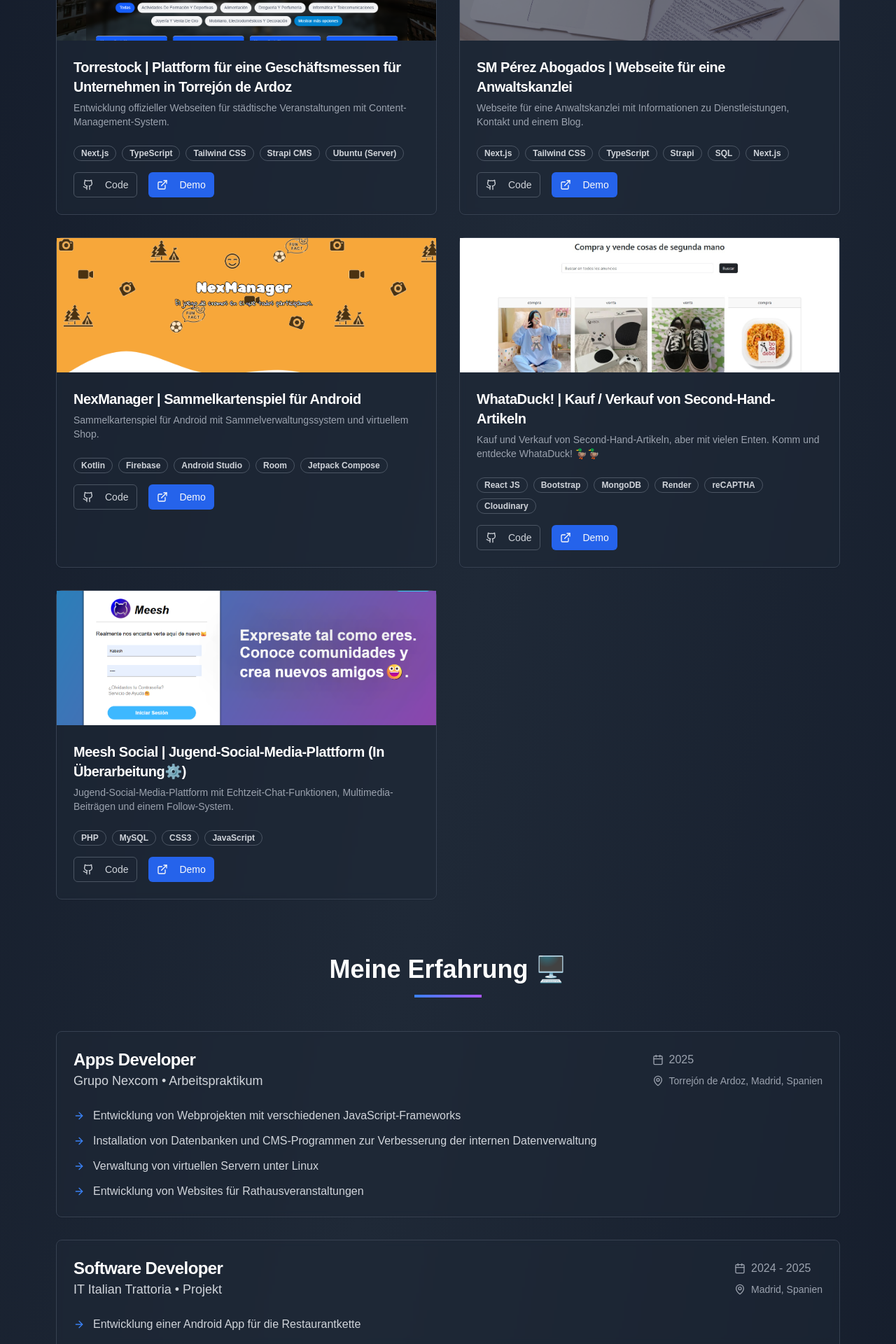
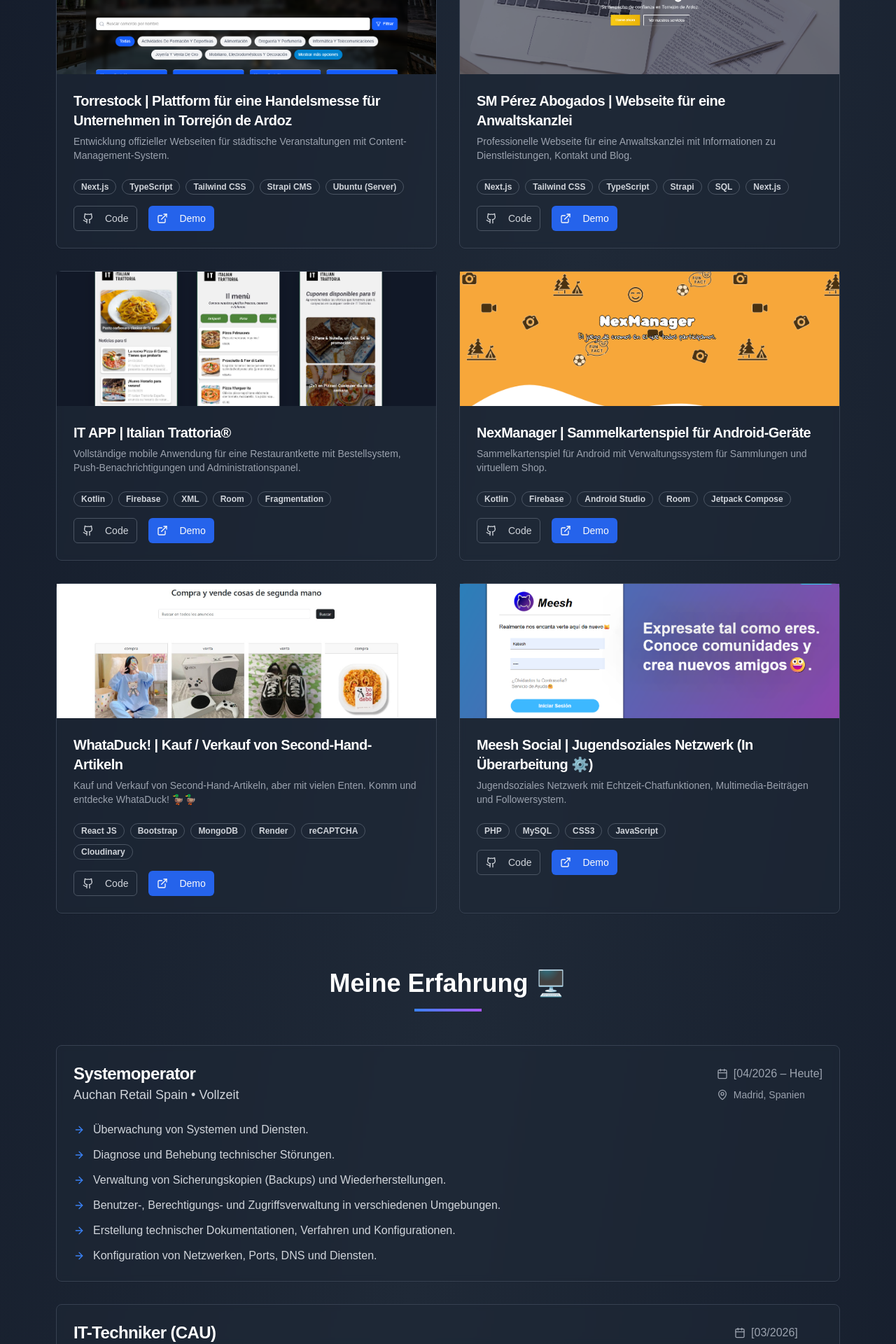
Before and after one commit to Kabash87/new-portafolio, a Next.js app: page /de in a window 1280 px wide. Shown: the part 2317-4237 px from the top of the page at 70% size. Built offline with nearby package versions, Linux system fonts and the light colour scheme.

Commit message:
v3.5.3 Updating content

```diff
--- a/app/de/page.tsx
+++ b/app/de/page.tsx
@@ -122,40 +122,75 @@ export default function Portfolio() {
 
   const experiences = [
     {
-      company: "Grupo Nexcom",
-      position: "Apps Developer",
-      period: "2025",
-      location: "Torrejón de Ardoz, Madrid, Spanien",
-      type: "Arbeitspraktikum",
+      company: "Auchan Retail Spain",
+      position: "Systemoperator",
+      period: "[04/2026 – Heute]",
+      location: "Madrid, Spanien",
+      type: "Vollzeit",
       description: [
-        "Entwicklung von Webprojekten mit verschiedenen JavaScript-Frameworks",
-        "Installation von Datenbanken und CMS-Programmen zur Verbesserung der internen Datenverwaltung",
-        "Verwaltung von virtuellen Servern unter Linux",
-        "Entwicklung von Websites für Rathausveranstaltungen",
+        "Überwachung von Systemen und Diensten.",
+        "Diagnose und Behebung technischer Störungen.",
+        "Verwaltung von Sicherungskopien (Backups) und Wiederherstellungen.",
+        "Benutzer-, Berechtigungs- und Zugriffsverwaltung in verschiedenen Umgebungen.",
+        "Erstellung technischer Dokumentationen, Verfahren und Konfigurationen.",
+        "Konfiguration von Netzwerken, Ports, DNS und Diensten.",
       ],
     },
     {
-      company: "IT Italian Trattoria",
-      position: "Software Developer",
-      period: "2024 - 2025",
+      company: "Grupo El Corte Inglés",
+      position: "IT-Techniker (CAU)",
+      period: "[03/2026]",
       location: "Madrid, Spanien",
-      type: "Projekt",
+      type: "Befristeter Vertrag",
       description: [
-        "Entwicklung einer Android App für die Restaurantkette",
-        "Entwicklung eines CMS mit react-admin zur Datenverwaltung",
-        "Einrichtung eines Firebase-Projekts zur Speicherung von Daten und Echtzeit-Benachrichtigungen",
+        "Konfiguration und Bereitstellung von IT-Geräten mithilfe von MDM-Verwaltungstools.",
+        "Installation und Wartung von Unternehmensanwendungen sowie Sicherheitslösungen (Antivirus, Schutzrichtlinien usw.).",
+        "Diagnose und Behebung technischer Probleme sowohl im Hardware- als auch im Softwarebereich.",
+        "Erstellung und Aktualisierung technischer Dokumentationen, Verfahren und Konfigurationen.",
       ],
     },
     {
-      company: "Meesh Social",
-      position: "Full Stack Developer",
-      period: "2022 - 2023",
-      location: "Quito, Ecuador",
-      type: "Jugend-Social-Media-Projekt",
+      company: "Offshore Tech",
+      position: "IT-Techniker",
+      period: "[02/2026]",
+      location: "San Fernando, Madrid, Spanien",
+      type: "Projektvertrag",
       description: [
-        "Full Stack Programmierung",
-        "Verantwortlich für die Organisation der Arbeitsgruppe",
-        "Anwendungsbereitstellung und Automatisierung der Datenbank",
+        "Konfiguration mobiler Geräte mit MDM-Tools für ein Projekt der Renfe-Gruppe.",
+        "Installation von Unternehmensanwendungen und Sicherheitstools (Antivirus).",
+        "Diagnose und Behebung technischer Probleme in Hardware und Software.",
+        "Konfiguration und Wartung von IT-Geräten.",
+      ],
+    },
+    {
+      company: "Grupo Nexcom",
+      position: "IT-Techniker",
+      period: "[12/2025 – 02/2026]",
+      location: "Torrejón de Ardoz, Madrid, Spanien",
+      type: "Selbstständig",
+      description: [
+        "Technischer Support und Fehlerbehebung in Windows-/Linux-Umgebungen.",
+        "Behebung von Hardware- und Softwareproblemen.",
+        "Administration und Wartung von Systemen.",
+        "Verwaltung von Diensten, Benutzern, Berechtigungen und Zugängen.",
+        "Diagnose und Lösung technischer Probleme.",
+        "Konfiguration von Netzwerken, Ports, DNS und Diensten.",
+        "Optimierung von Cybersicherheitsparametern.",
+      ],
+    },
+    {
+      company: "Grupo Nexcom",
+      position: "Full-Stack-Entwickler",
+      period: "[03/2025 – 05/2025]",
+      location: "Torrejón de Ardoz, Madrid, Spanien",
+      type: "Berufspraktikum",
+      description: [
+        "Entwicklung von Webanwendungen mit React und Angular.",
+        "Implementierung responsiver Benutzeroberflächen mit HTML, CSS und JavaScript.",
+        "Backend-Entwicklung mit Java (Spring Boot).",
+        "Integration von REST-APIs und Datenverwaltung.",
+        "Teamarbeit mit Git-Versionskontrolle.",
+        "Wartung und Verbesserung bestehender Funktionen.",
       ],
     },
   ];
@@ -163,19 +198,9 @@ export default function Portfolio() {
   const projects = [
     {
       id: 1,
-      title: "IT APP | Italian Trattoria®",
+      title: "Grupo Nexcom® | Unternehmensportal",
       description:
-        "Vollständige mobile Anwendung für eine Restaurantkette mit Bestellsystem, Push-Benachrichtigungen und Admin-Panel.",
-      technologies: ["Kotlin", "Firebase", "XML", "Room", "Fragmentation"],
-      image: "/imagenes/i1.png",
-      github: "https://github.com/Kabash87/IT-APP",
-      demo: "https://info.it-backend.es/",
-    },
-    {
-      id: 2,
-      title: "Grupo Nexcom® | Webplattform",
-      description:
-        "Webplattform für Grupo Nexcom mit Projekt-, Aufgaben- und interner Kommunikationsverwaltung. Echtzeit-Informationen für Besucher und Kunden.",
+        "Webplattform für Grupo Nexcom mit Projekt-, Aufgaben- und interner Kommunikationsverwaltung. Echtzeitinformationen für Besucher und Kunden.",
       technologies: [
         "Next.js",
         "TypeScript",
@@ -188,9 +213,26 @@ export default function Portfolio() {
       demo: "https://gruponexcom.com/",
     },
     {
+      id: 2,
+      title:
+        "AprenderParaSerFeliz | Plattform für gemeinnützige Vereine in Spanien",
+      description:
+        "Entwicklung einer Webplattform für eine gemeinnützige Organisation mit Verwaltung von Veranstaltungen, Spenden und Freiwilligenarbeit. Echtzeitinformationen für Besucher und Mitglieder.",
+      technologies: [
+        "Next.js",
+        "TypeScript",
+        "Tailwind CSS",
+        "Strapi CMS",
+        "Ubuntu (Server)",
+      ],
+      image: "/imagenes/i8.png",
+      github: "https://aprenderparaserfeliz.com/",
+      demo: "https://aprenderparaserfeliz.com/",
+    },
+    {
       id: 3,
       title:
-        "Torrestock | Plattform für eine Geschäftsmessen für Unternehmen in Torrejón de Ardoz",
+        "Torrestock | Plattform für eine Handelsmesse für Unternehmen in Torrejón de Ardoz",
       description:
         "Entwicklung offizieller Webseiten für städtische Veranstaltungen mit Content-Management-System.",
       technologies: [
@@ -204,11 +246,12 @@ export default function Portfolio() {
       github: "https://torrestock.com/",
       demo: "https://torrestock.com/",
     },
+
     {
       id: 4,
       title: "SM Pérez Abogados | Webseite für eine Anwaltskanzlei",
       description:
-        "Webseite für eine Anwaltskanzlei mit Informationen zu Dienstleistungen, Kontakt und einem Blog.",
+        "Professionelle Webseite für eine Anwaltskanzlei mit Informationen zu Dienstleistungen, Kontakt und Blog.",
       technologies: [
         "Next.js",
         "Tailwind CSS",
@@ -223,9 +266,20 @@ export default function Portfolio() {
     },
     {
       id: 5,
-      title: "NexManager | Sammelkartenspiel für Android",
+      title: "IT APP | Italian Trattoria®",
       description:
-        "Sammelkartenspiel für Android mit Sammelverwaltungssystem und virtuellem Shop.",
+        "Vollständige mobile Anwendung für eine Restaurantkette mit Bestellsystem, Push-Benachrichtigungen und Administrationspanel.",
+      technologies: ["Kotlin", "Firebase", "XML", "Room", "Fragmentation"],
+      image: "/imagenes/i1.png",
+      github: "https://github.com/Kabash87/IT-APP",
+      demo: "https://info.it-backend.es/",
+    },
+
+    {
+      id: 6,
+      title: "NexManager | Sammelkartenspiel für Android-Geräte",
+      description:
+        "Sammelkartenspiel für Android mit Verwaltungssystem für Sammlungen und virtuellem Shop.",
       technologies: [
         "Kotlin",
         "Firebase",
@@ -238,7 +292,7 @@ export default function Portfolio() {
       demo: "https://nexmanager.com/",
     },
     {
-      id: 6,
+      id: 7,
       title: "WhataDuck! | Kauf / Verkauf von Second-Hand-Artikeln",
       description:
         "Kauf und Verkauf von Second-Hand-Artikeln, aber mit vielen Enten. Komm und entdecke WhataDuck! 🦆🦆",
@@ -247,7 +301,7 @@ export default function Portfolio() {
         "Bootstrap",
         "MongoDB",
         "Render",
-        "reCAPTHA",
+        "reCAPTCHA",
         "Cloudinary",
       ],
       image: "/imagenes/i7.jpg",
@@ -255,11 +309,10 @@ export default function Portfolio() {
       demo: "https://whataduck.onrender.com/",
     },
     {
-      id: 7,
-      title:
-        "Meesh Social | Jugend-Social-Media-Plattform (In Überarbeitung⚙️)",
+      id: 8,
+      title: "Meesh Social | Jugendsoziales Netzwerk (In Überarbeitung ⚙️)",
       description:
-        "Jugend-Social-Media-Plattform mit Echtzeit-Chat-Funktionen, Multimedia-Beiträgen und einem Follow-System.",
+        "Jugendsoziales Netzwerk mit Echtzeit-Chatfunktionen, Multimedia-Beiträgen und Followersystem.",
       technologies: ["PHP", "MySQL", "CSS3", "JavaScript"],
       image: "/imagenes/i2.png",
       github: "https://github.com/Kabash87/meesh",
@@ -935,7 +988,7 @@ export default function Portfolio() {
             <h3 className="text-2xl font-bold text-white mb-4">
               Diego Hernández
             </h3>
-            <p className="text-gray-400 mb-6">Multiplatform Apps Developer</p>
+            <p className="text-gray-400 mb-6">IT Technician - Apps Developer</p>
             <div className="flex justify-center gap-6 mb-8">
               <a
                 href="mailto:diegohs1503@gmail.com"
--- a/app/en/page.tsx
+++ b/app/en/page.tsx
@@ -122,7 +122,7 @@ export default function Portfolio() {
     {
       company: "Auchan Retail Spain",
       position: "System Operations Technician",
-      period: "[04/2025 – Present]",
+      period: "[04/2026 – Present]",
       location: "Madrid, España",
       type: "Full-time",
       description: [
--- a/app/es/page.tsx
+++ b/app/es/page.tsx
@@ -124,7 +124,7 @@ export default function Portfolio() {
     {
       company: "AlCampo",
       position: "Operador de Sistemas",
-      period: "[04/2025 – Presente]",
+      period: "[04/2026 – Presente]",
       location: "Madrid, España",
       type: "Jornada Completa",
       description: [
```
